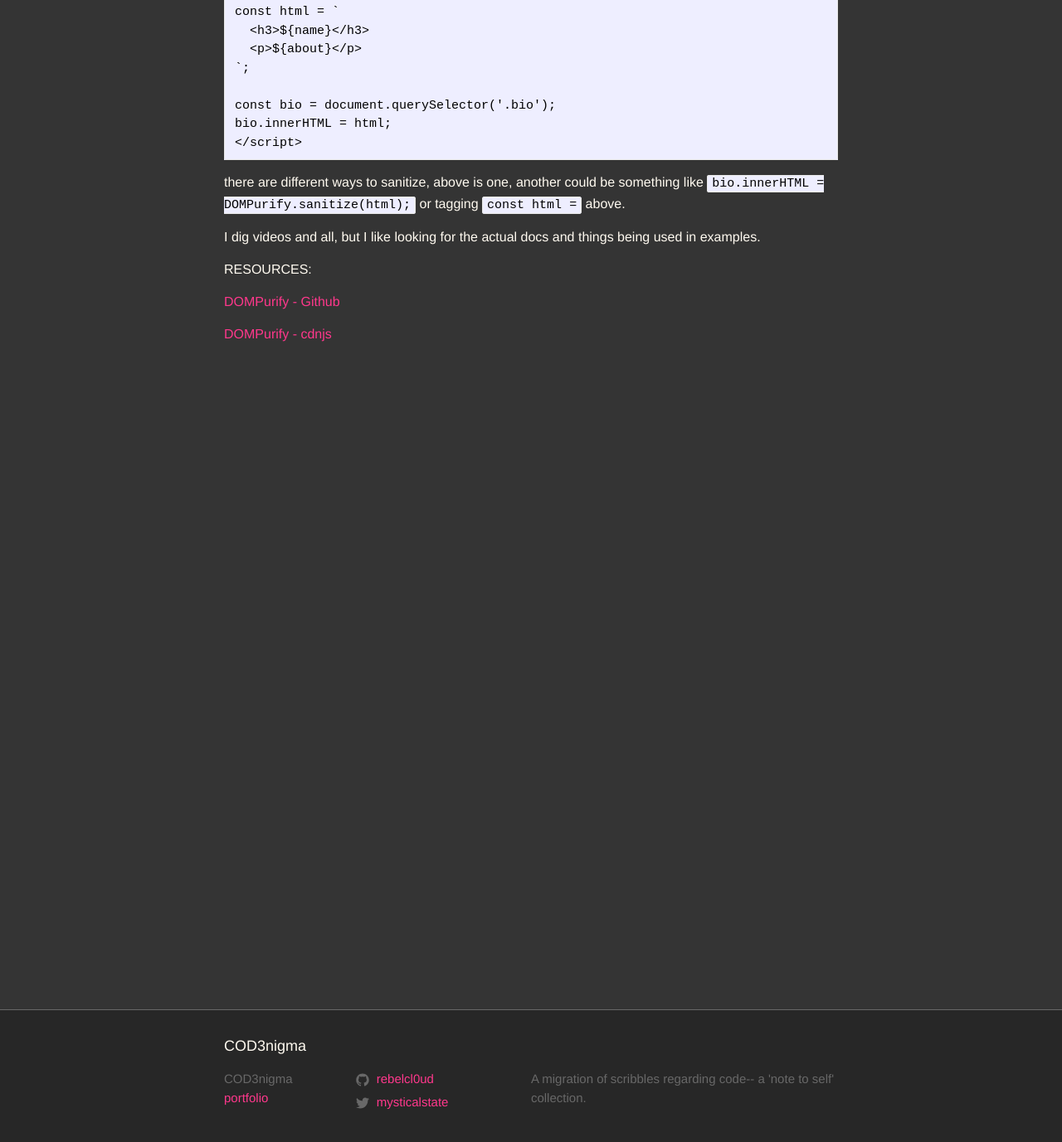
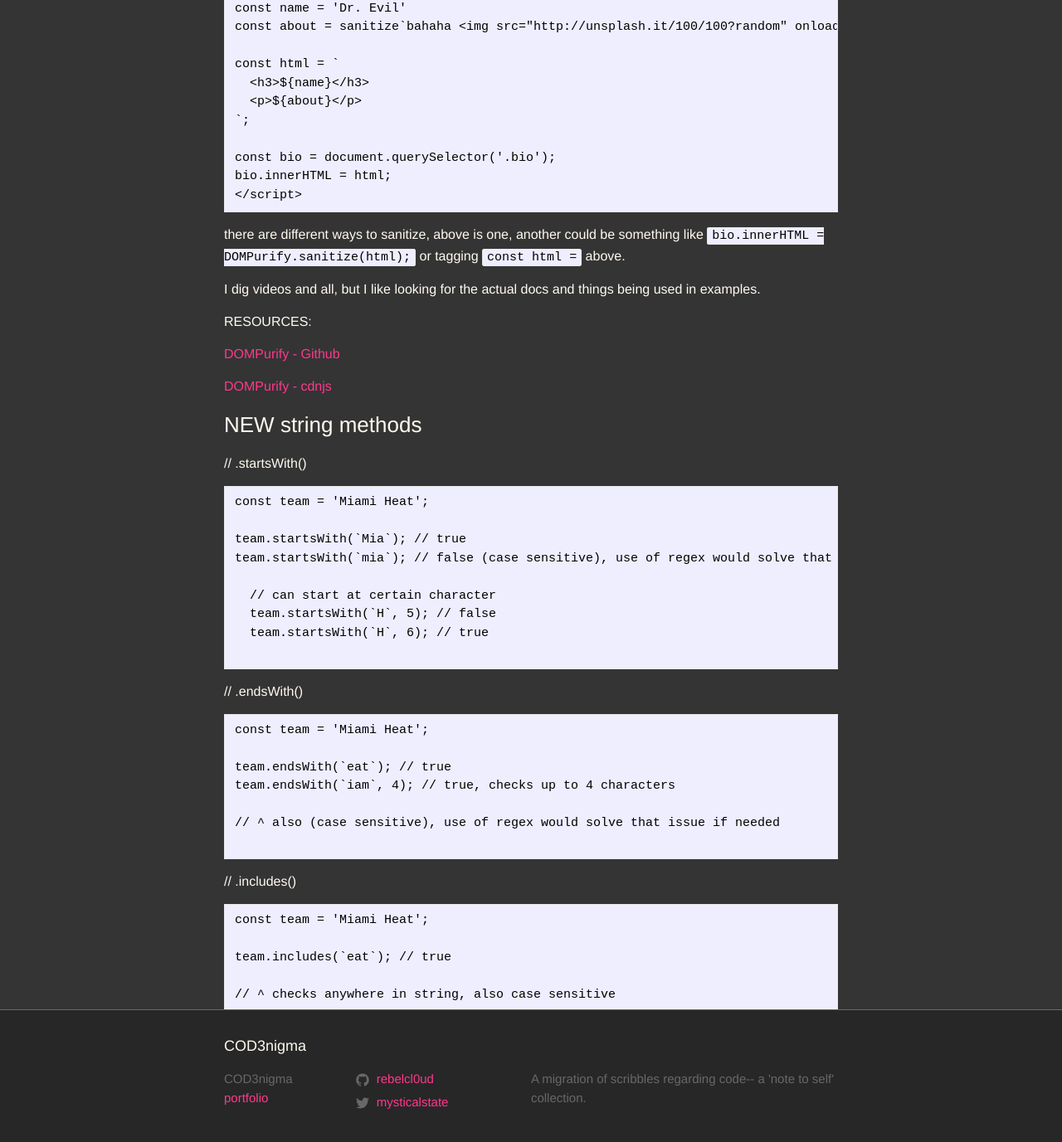
Before and after one commit to rebelcl0ud/blog, a Jekyll site: the page built from _posts/2018-03-20-[26]-es6-status.markdown, in a window 1280 px wide and 1400 px high, scrolled down 17265 px. Shown: the top 1377 px of the window at 83% size. Built offline with Jekyll 4.4.1, drawn with Linux system fonts in a browser that asks for light colours; some of the changed text lies outside the part shown.

Commit message:
added new str methods section

````diff
--- a/_posts/2018-03-20-[26]-es6-status.markdown
+++ b/_posts/2018-03-20-[26]-es6-status.markdown
@@ -6,6 +6,8 @@ categories: javascript
 ---
 
 This is me yellow brick road-ing… to better grasp JS/ES6
+
+Note: I started with YDKJS books so I had *some* familiarity before hitting up Wes Bos's ES6 videos (which these notes/examples are from)... excellent combo imo
 
 ### var scope
 
@@ -792,3 +794,68 @@ RESOURCES:
 [DOMPurify - Github](https://github.com/cure53/DOMPurify)
 
 [DOMPurify - cdnjs](https://cdnjs.com/libraries/dompurify)
+
+### NEW string methods
+
+// .startsWith()
+```
+const team = 'Miami Heat';
+
+team.startsWith(`Mia`); // true
+team.startsWith(`mia`); // false (case sensitive), use of regex would solve that issue if needed
+
+  // can start at certain character
+  team.startsWith(`H`, 5); // false
+  team.startsWith(`H`, 6); // true
+
+```
+
+// .endsWith()
+```
+const team = 'Miami Heat';
+
+team.endsWith(`eat`); // true
+team.endsWith(`iam`, 4); // true, checks up to 4 characters
+
+// ^ also (case sensitive), use of regex would solve that issue if needed
+
+```
+
+// .includes()
+```
+const team = 'Miami Heat';
+
+team.includes(`eat`); // true
+
+// ^ checks anywhere in string, also case sensitive
+
+```
+
+// .repeat()
+```
+const team = 'Miami Heat';
+team.repeat(5); // obv usage, repeats things w.e number
+
+```
+
+another case:
+```
+const kid1 = 'scrappy'
+const kid2 = 'enigma'
+const kid3 = 'sam'
+
+function leftPad(string, length = 20) {
+  return `-> ${' '.repeat(length - string.length)}${string}`;
+}
+
+console.log(leftPad(kid1));
+console.log(leftPad(kid2));
+console.log(leftPad(kid3));
+
+// which console logs below
+
+->              scrappy
+->               enigma
+->                  sam
+
+```
````
